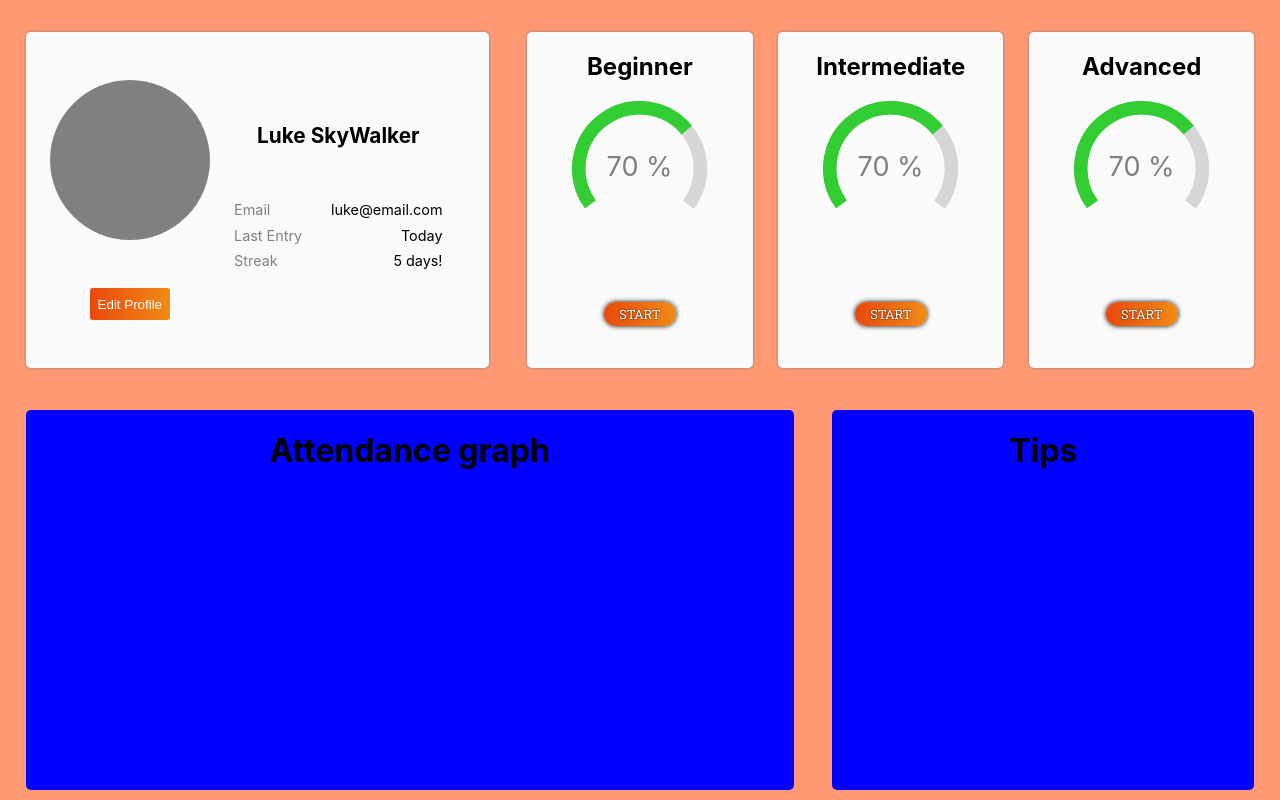
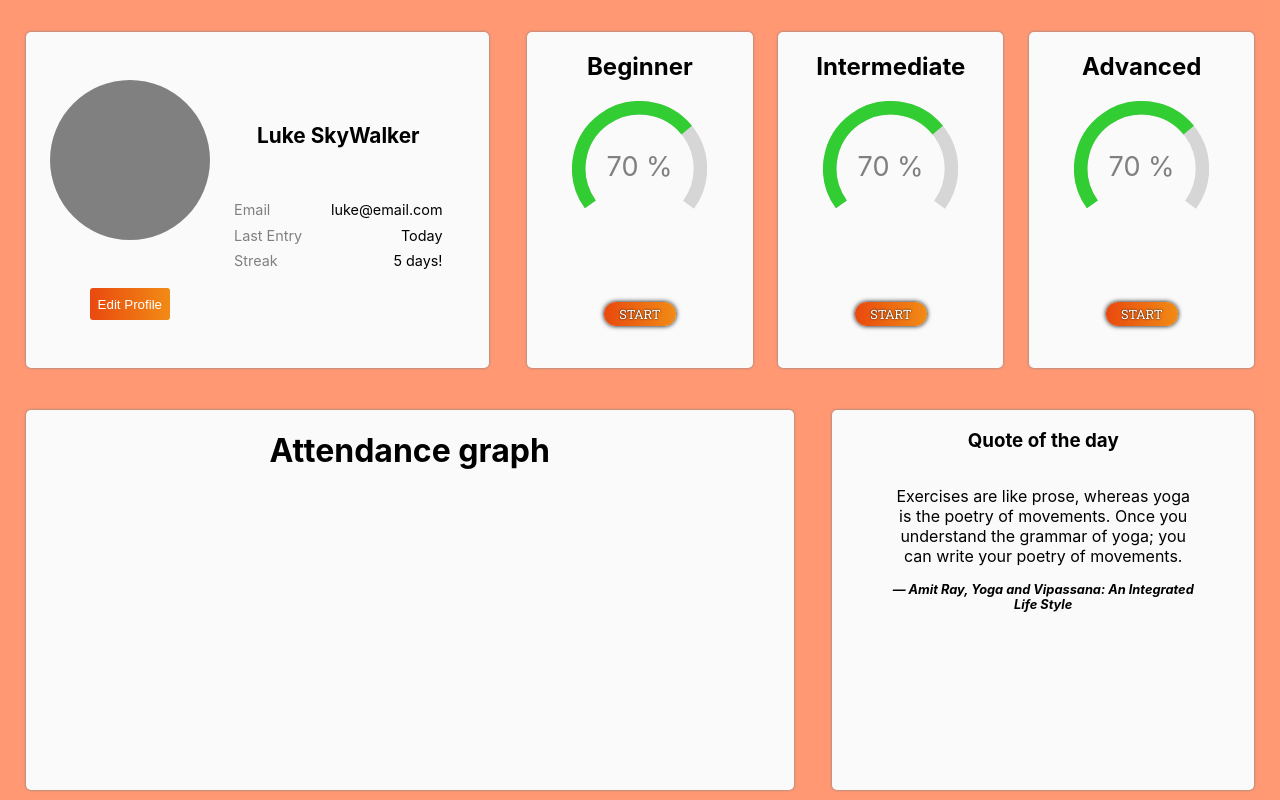
Before and after one commit to ivangelus/master-of-yoga, a React (Create React App) app in the folder client/: page /dashboard in a window 1280 px wide. Built offline with nearby package versions, Linux system fonts and the light colour scheme.

Commit message:
feat: started working on tips and attendance graph components, dashboard is incomplete

```diff
--- a/client/src/components/AttendanceGraph.css
+++ b/client/src/components/AttendanceGraph.css
@@ -1,8 +1,9 @@
 .attendance-graph-container {
-  background-color: blue;
+  background-color: rgb(250, 250, 250);
   height: 95%;
   width: 60%;
   margin-left: 2%;
   border-radius: 5px;
   margin-right: 2%;
+  box-shadow: 0 0 3px gray;
 }
--- a/client/src/containers/Tips.css
+++ b/client/src/containers/Tips.css
@@ -1,8 +1,23 @@
 .tips-container {
-  background-color: blue;
+  background-color: rgb(250, 250, 250);
+  /* background-color: rgba(255,127,80,.7); */
   height: 95%;
   width: 33%;
   margin-left: 1%;
   border-radius: 5px;
   margin-right: 2%;
+  box-shadow: 0 0 3px gray;
+  display: flex;
+  flex-direction: column;
 }
+
+.content-container {
+  margin-left: 14%;
+  margin-right: 14%;
+}
+
+.quote-author {
+  font-size: .8rem;
+  font-style: italic;
+  font-weight: bold;
+}
--- a/client/src/containers/Tips.tsx
+++ b/client/src/containers/Tips.tsx
@@ -4,7 +4,17 @@ import React from 'react';
 const Tips: React.FC = () => {
   return (
     <div className="tips-container">
-      <h1>Tips</h1>
+      <h3>Quote of the day</h3>
+      <div className="content-container">
+        <p className="quote-content">
+          Exercises are like prose, whereas yoga is the poetry of movements.
+          Once you understand the grammar of yoga; you can write your poetry of
+          movements.
+        </p>
+        <p className="quote-author">
+          ― Amit Ray, Yoga and Vipassana: An Integrated Life Style
+        </p>
+      </div>
     </div>
   );
 };
```
